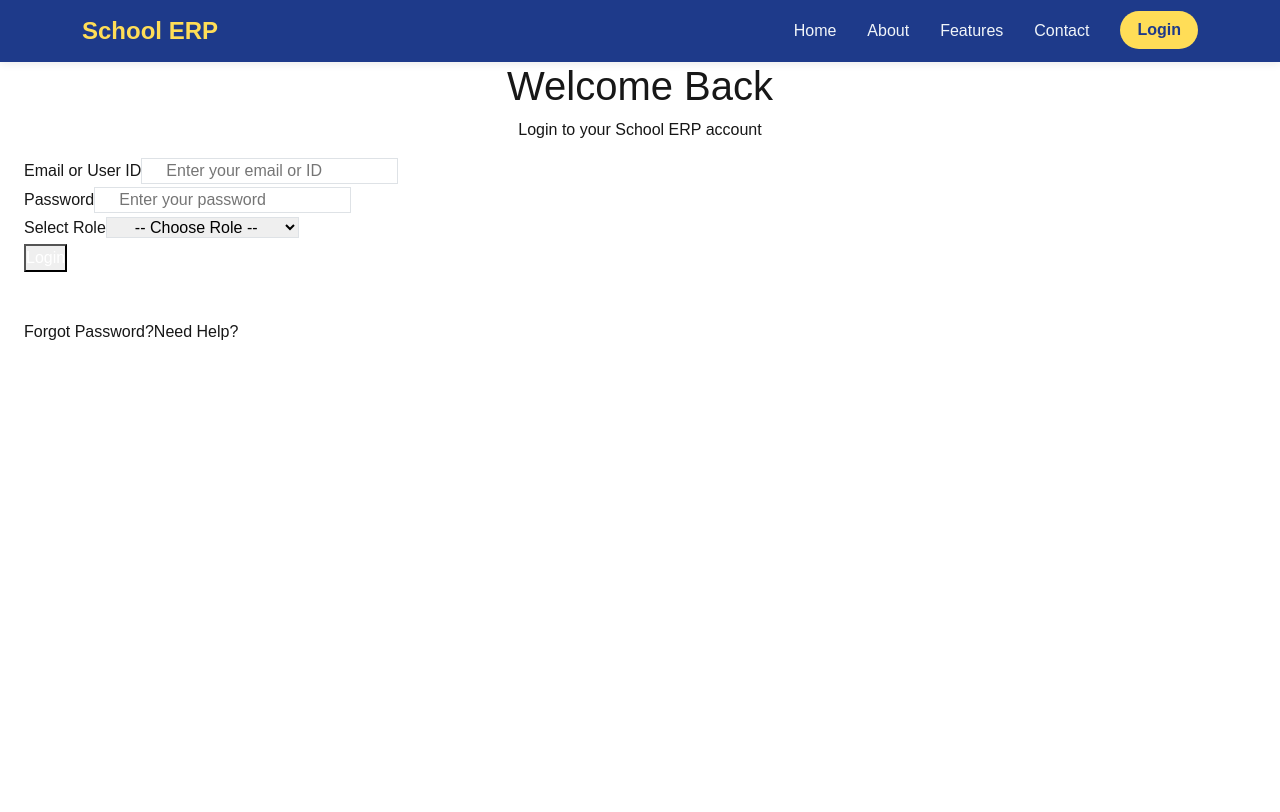
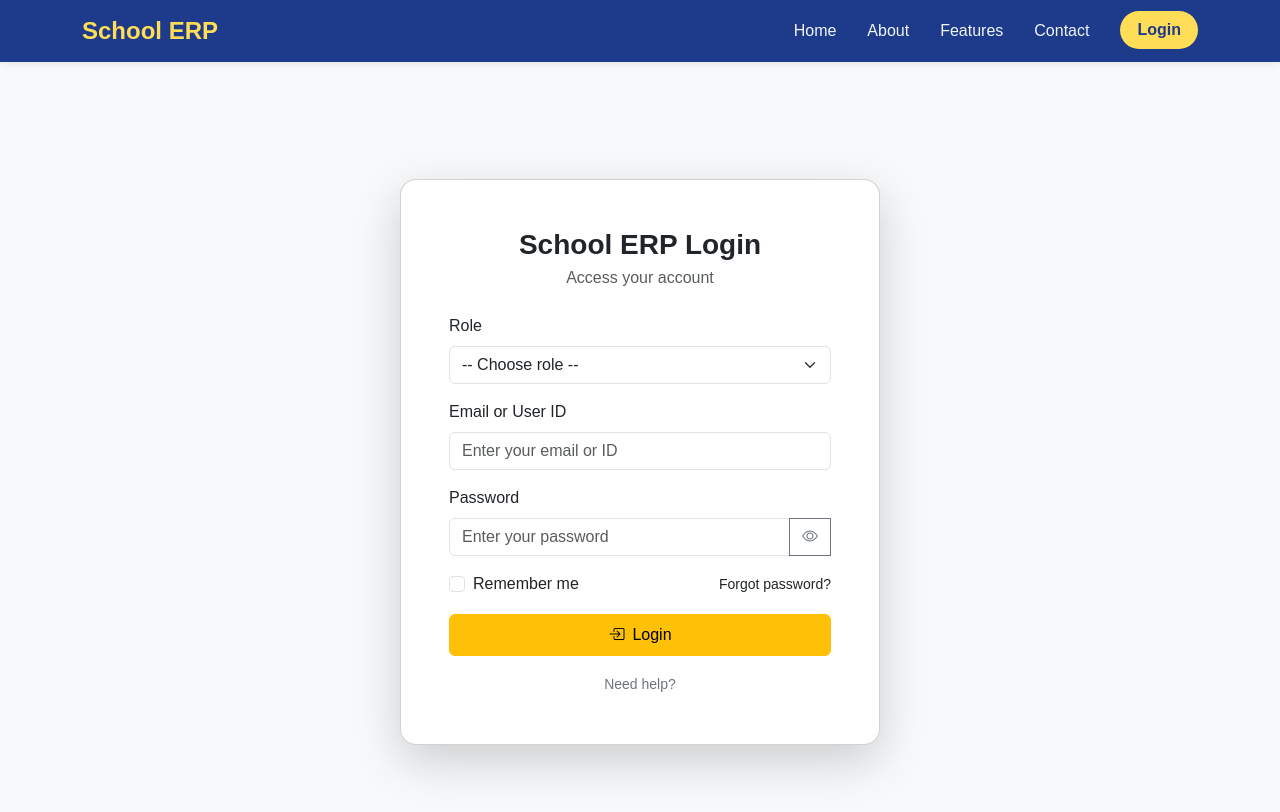
Before and after one commit to Enyim-Chinonso/Next-school-ERP-Project, a Next.js app: page /login in a window 1280 px wide. Shown: the top 812 px of the page. Built offline with nearby package versions, Linux system fonts and the light colour scheme.

Commit message:
I added the login page and the forgot password page and the help page

```diff
--- /dev/null
+++ b/app/admin/page.jsx
@@ -0,0 +1,3 @@
+export default function Page() {
+  return <div className="container py-5">Admin Dashboard (placeholder)</div>;
+}
--- a/app/login/page.js
+++ b/app/login/page.js
@@ -1,228 +1,156 @@
-// "use client";
+"use client";
 
-// import { useState } from "react";
-// import "bootstrap/dist/css/bootstrap.min.css";
+import { useState } from "react";
+import { useRouter } from "next/navigation";
+import Link from "next/link";
 
-// export default function LoginPage() {
-//   const [role, setRole] = useState("superadmin");
-
-//   const handleSubmit = (e) => {
-//     e.preventDefault();
-//     console.log("Selected Role:", role);
-//     // TODO: Redirect to role dashboard here
-//   };
-
-//   return (
-//     <div
-//       className="d-flex align-items-center justify-content-center vh-100"
-//       style={{ background: "#f0f0f0" }}
-//     >
-//       <div
-//         className="card shadow-lg p-4"
-//         style={{ width: "100%", maxWidth: "400px", borderRadius: "15px" }}
-//       >
-//         <h3 className="text-center fw-bold mb-4">School ERP Login</h3>
-
-//         <form onSubmit={handleSubmit}>
-//           {/* Role Selection */}
-//           <div className="mb-4">
-//             <label className="form-label fw-semibold">Select Role</label>
-//             <select
-//               className="form-select"
-//               value={role}
-//               onChange={(e) => setRole(e.target.value)}
-//             >
-//               <option value="superadmin">Super Admin</option>
-//               <option value="admin">Admin</option>
-//               <option value="teacher">Teacher</option>
-//               <option value="student">Student</option>
-//               <option value="parent">Parent</option>
-//             </select>
-//           </div>
-
-//           {/* Login Button */}
-//           <button
-//             type="submit"
-//             className="btn btn-warning w-100 fw-bold"
-//             style={{ borderRadius: "10px" }}
-//           >
-//             Login
-//           </button>
-//         </form>
-//       </div>
-//     </div>
-//   );
-// }
-
-
-// "use client";
-// import { useState } from "react";
-
-// export default function LoginPage() {
-//   const [role, setRole] = useState("");
-
-//   const handleSubmit = (e) => {
-//     e.preventDefault();
-//     console.log("Login submitted", { role });
-//     // 🔑 Here you’ll connect API/auth logic later
-//   };
-
-//   return (
-//     <div className="min-h-screen flex items-center justify-center bg-gray-100 p-4">
-//       <div className="w-full max-w-md bg-white shadow-lg rounded-2xl p-6">
-//         <h1 className="text-2xl font-bold text-center mb-6 text-gray-800">
-//           School ERP Login
-//         </h1>
-
-//         <form onSubmit={handleSubmit} className="space-y-4">
-//           {/* Email or User ID */}
-//           <div>
-//             <label className="block text-sm font-medium text-gray-700 mb-1">
-//               Email or User ID
-//             </label>
-//             <input
-//               type="text"
-//               placeholder="Enter Email or User ID"
-//               className="w-full px-3 py-2 border rounded-lg focus:outline-none focus:ring-2 focus:ring-blue-500"
-//               required
-//             />
-//           </div>
-
-//           {/* Password */}
-//           <div>
-//             <label className="block text-sm font-medium text-gray-700 mb-1">
-//               Password
-//             </label>
-//             <input
-//               type="password"
-//               placeholder="Enter Password"
-//               className="w-full px-3 py-2 border rounded-lg focus:outline-none focus:ring-2 focus:ring-blue-500"
-//               required
-//             />
-//           </div>
-
-//           {/* Role Selection */}
-//           <div>
-//             <label className="block text-sm font-medium text-gray-700 mb-1">
-//               Select Role
-//             </label>
-//             <select
-//               value={role}
-//               onChange={(e) => setRole(e.target.value)}
-//               className="w-full px-3 py-2 border rounded-lg focus:outline-none focus:ring-2 focus:ring-blue-500"
-//               required
-//             >
-//               <option value="">-- Choose Role --</option>
-//               <option value="superadmin">Super Admin</option>
-//               <option value="admin">Admin</option>
-//               <option value="teacher">Teacher</option>
-//               <option value="student">Student</option>
-//               <option value="parent">Parent</option>
-//             </select>
-//           </div>
-
-//           {/* Submit */}
-//           <button
-//             type="submit"
-//             className="w-full bg-blue-600 text-white py-2 rounded-lg hover:bg-blue-700 transition"
-//           >
-//             Login
-//           </button>
-//         </form>
-//       </div>
-//     </div>
-//   );
-// }
-
-
-"use client";
-import { useState } from "react";
+// map each role to its dashboard route
+const ROLE_ROUTES = {
+  "super-admin": "/super-admin",
+  admin: "/admin",
+  teacher: "/teacher",
+  student: "/student",
+  parent: "/parent",
+};
 
 export default function LoginPage() {
+  const router = useRouter();
+
+  // form state
   const [role, setRole] = useState("");
+  const [username, setUsername] = useState("");
+  const [password, setPassword] = useState("");
+  const [showPwd, setShowPwd] = useState(false);
+
+  // simple validation helpers
+  const [touched, setTouched] = useState({ role: false, username: false, password: false });
+  const [formError, setFormError] = useState("");
+
+  const invalid = {
+    role: touched.role && !role,
+    username: touched.username && !username.trim(),
+    password: touched.password && !password,
+  };
 
   const handleSubmit = (e) => {
     e.preventDefault();
-    console.log("Login submitted", { role });
-    // 🔑 Auth logic here
+
+    // basic required-field checks
+    if (!role || !username.trim() || !password) {
+      setTouched({ role: true, username: true, password: true });
+      setFormError("Please fill in all required fields.");
+      return;
+    }
+
+    setFormError("");
+
+    // stub “auth”
+    // here you would call your API then redirect by role
+    const target = ROLE_ROUTES[role];
+    if (target) router.push(target);
   };
 
   return (
-    <div className="min-h-screen flex items-center justify-center bg-gray-50 px-4">
-      <div className="w-full max-w-md bg-white shadow-xl rounded-2xl p-8">
-        {/* Title */}
-        <h1 className="text-2xl font-semibold text-center text-gray-800 mb-2">
-          Welcome Back
-        </h1>
-        <p className="text-center text-gray-500 mb-6 text-sm">
-          Login to your School ERP account
-        </p>
+    <div className="min-vh-100 d-flex align-items-center justify-content-center bg-light py-5">
+      <div className="card shadow-lg rounded-4" style={{ maxWidth: 480, width: "100%" }}>
+        <div className="card-body p-4 p-md-5">
+          {/* Header */}
+          <h1 className="h3 text-center fw-bold mb-1">School ERP Login</h1>
+          <p className="text-center text-muted mb-4">Access your account</p>
 
-        {/* Form */}
-        <form onSubmit={handleSubmit} className="space-y-5">
-          {/* Email or User ID */}
-          <div>
-            <label className="block text-sm font-medium text-gray-700 mb-1">
-              Email or User ID
-            </label>
-            <input
-              type="text"
-              placeholder="Enter your email or ID"
-              className="w-full px-4 py-2.5 border rounded-xl text-gray-700 focus:outline-none focus:ring-2 focus:ring-blue-500 focus:border-blue-500"
-              required
-            />
-          </div>
+          {/* Form-level error */}
+          {formError && <div className="alert alert-warning py-2">{formError}</div>}
 
-          {/* Password */}
-          <div>
-            <label className="block text-sm font-medium text-gray-700 mb-1">
-              Password
-            </label>
-            <input
-              type="password"
-              placeholder="Enter your password"
-              className="w-full px-4 py-2.5 border rounded-xl text-gray-700 focus:outline-none focus:ring-2 focus:ring-blue-500 focus:border-blue-500"
-              required
-            />
-          </div>
-
-          {/* Role Dropdown */}
-          <div>
-            <label className="block text-sm font-medium text-gray-700 mb-1">
-              Select Role
-            </label>
+          <form noValidate onSubmit={handleSubmit}>
+            {/* Role */}
+            <div className="mb-3">
+              <label htmlFor="role" className="form-label">Role</label>
               <select
+                id="role"
+                className={`form-select ${invalid.role ? "is-invalid" : ""}`}
                 value={role}
                 onChange={(e) => setRole(e.target.value)}
-              className="w-full px-4 py-2.5 border rounded-xl text-gray-700 focus:outline-none focus:ring-2 focus:ring-blue-500 focus:border-blue-500"
+                onBlur={() => setTouched((t) => ({ ...t, role: true }))}
                 required
               >
-              <option value="">-- Choose Role --</option>
-              <option value="superadmin">Super Admin</option>
+                <option value="">-- Choose role --</option>
+                <option value="super-admin">Super Admin</option>
                 <option value="admin">Admin</option>
                 <option value="teacher">Teacher</option>
                 <option value="student">Student</option>
                 <option value="parent">Parent</option>
               </select>
+              <div className="invalid-feedback">Please select your role.</div>
             </div>
 
-          {/* Submit Button */}
+            {/* Username / ID */}
+            <div className="mb-3">
+              <label htmlFor="username" className="form-label">Email or User ID</label>
+              <input
+                id="username"
+                type="text"
+                className={`form-control ${invalid.username ? "is-invalid" : ""}`}
+                placeholder="Enter your email or ID"
+                value={username}
+                onChange={(e) => setUsername(e.target.value)}
+                onBlur={() => setTouched((t) => ({ ...t, username: true }))}
+                required
+                autoComplete="username"
+              />
+              <div className="invalid-feedback">This field is required.</div>
+            </div>
+
+            {/* Password with eye toggle */}
+            <div className="mb-3">
+              <label htmlFor="password" className="form-label">Password</label>
+              <div className="input-group">
+                <input
+                  id="password"
+                  type={showPwd ? "text" : "password"}
+                  className={`form-control ${invalid.password ? "is-invalid" : ""}`}
+                  placeholder="Enter your password"
+                  value={password}
+                  onChange={(e) => setPassword(e.target.value)}
+                  onBlur={() => setTouched((t) => ({ ...t, password: true }))}
+                  required
+                  autoComplete="current-password"
+                />
                 <button
-            type="submit"
-            className="w-full bg-blue-600 text-white py-2.5 rounded-xl font-medium hover:bg-blue-700 transition duration-200"
+                  type="button"
+                  className="btn btn-outline-secondary"
+                  onClick={() => setShowPwd((v) => !v)}
+                  aria-label={showPwd ? "Hide password" : "Show password"}
                 >
+                  <i className={`bi ${showPwd ? "bi-eye-slash" : "bi-eye"}`} />
+                </button>
+                <div className="invalid-feedback">Password is required.</div>
+              </div>
+            </div>
+
+            {/* Remember + Help */}
+            <div className="d-flex justify-content-between align-items-center mb-3">
+              <div className="form-check">
+                <input className="form-check-input" type="checkbox" id="remember" />
+                <label className="form-check-label" htmlFor="remember">Remember me</label>
+              </div>
+              <Link href="/forgot-password" className="small link-dark text-decoration-none">
+                Forgot password?
+              </Link>
+            </div>
+
+            {/* Submit */}
+            <button type="submit" className="btn btn-warning w-100 py-2">
+              <i className="bi bi-box-arrow-in-right me-2" />
               Login
             </button>
           </form>
 
-        {/* Extras */}
-        <div className="flex justify-between items-center mt-5 text-sm text-gray-600">
-          <a href="#" className="hover:text-blue-600">
-            Forgot Password?
-          </a>
-          <a href="#" className="hover:text-blue-600">
-            Need Help?
-          </a>
+          {/* Footer Links */}
+          <div className="text-center mt-3">
+            <Link href="/help" className="small link-secondary text-decoration-none">
+              Need help?
+            </Link>
+          </div>
         </div>
       </div>
     </div>
--- /dev/null
+++ b/app/parent/page.jsx
@@ -0,0 +1,3 @@
+export default function Page() {
+  return <div className="container py-5">Parent Dashboard (placeholder)</div>;
+}
--- /dev/null
+++ b/app/student/page.jsx
@@ -0,0 +1,3 @@
+export default function Page() {
+  return <div className="container py-5">Student Dashboard (placeholder)</div>;
+}
--- /dev/null
+++ b/app/super-admin/page.jsx
@@ -0,0 +1,3 @@
+export default function Page() {
+  return <div className="container py-5">Super-Admin Dashboard (placeholder)</div>;
+}
--- /dev/null
+++ b/app/teacher/page.jsx
@@ -0,0 +1,3 @@
+export default function Page() {
+  return <div className="container py-5">Teacher Dashboard (placeholder)</div>;
+}
```
Also changed, not shown: app/forgot-password/page.jsx (added, +73 -0 lines), app/help/page.jsx (added, +65 -0 lines). Lines whose indentation alone changed are shown as unchanged.
